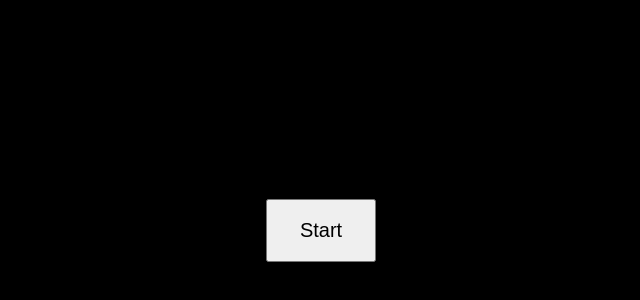
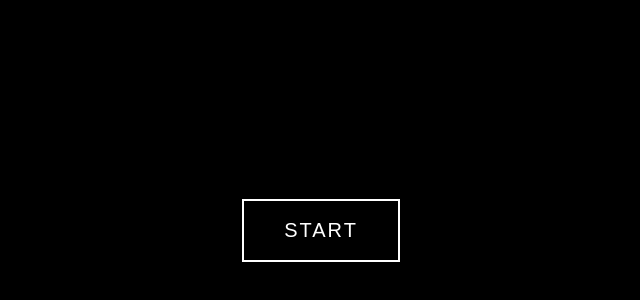
Before and after one commit to amrradwan2003/interactive_film, a plain HTML site: page index.html in a window 1280 px wide. Shown: the part 170-470 px from the top of the page, without its empty margins (319-959 px from the left). Drawn offline with Linux system fonts and the light colour scheme.

Commit message:
Update style.css

```diff
--- a/style.css
+++ b/style.css
@@ -49,3 +49,32 @@ video {
   padding: 16px 28px;
   font-size: 18px;
 }
+#start button {
+  background: transparent;
+  color: white;
+  border: 2px solid white;
+  padding: 18px 40px;
+  font-size: 20px;
+  letter-spacing: 2px;
+  text-transform: uppercase;
+  cursor: pointer;
+
+  transition:
+    background-color 0.3s ease,
+    color 0.3s ease,
+    transform 0.25s ease,
+    box-shadow 0.25s ease;
+}
+
+#start button:hover,
+#start button:focus {
+  background: white;
+  color: black;
+  transform: scale(1.05);
+  box-shadow: 0 0 25px rgba(255,255,255,0.4);
+  outline: none;
+}
+
+#start button:active {
+  transform: scale(0.98);
+}
```
